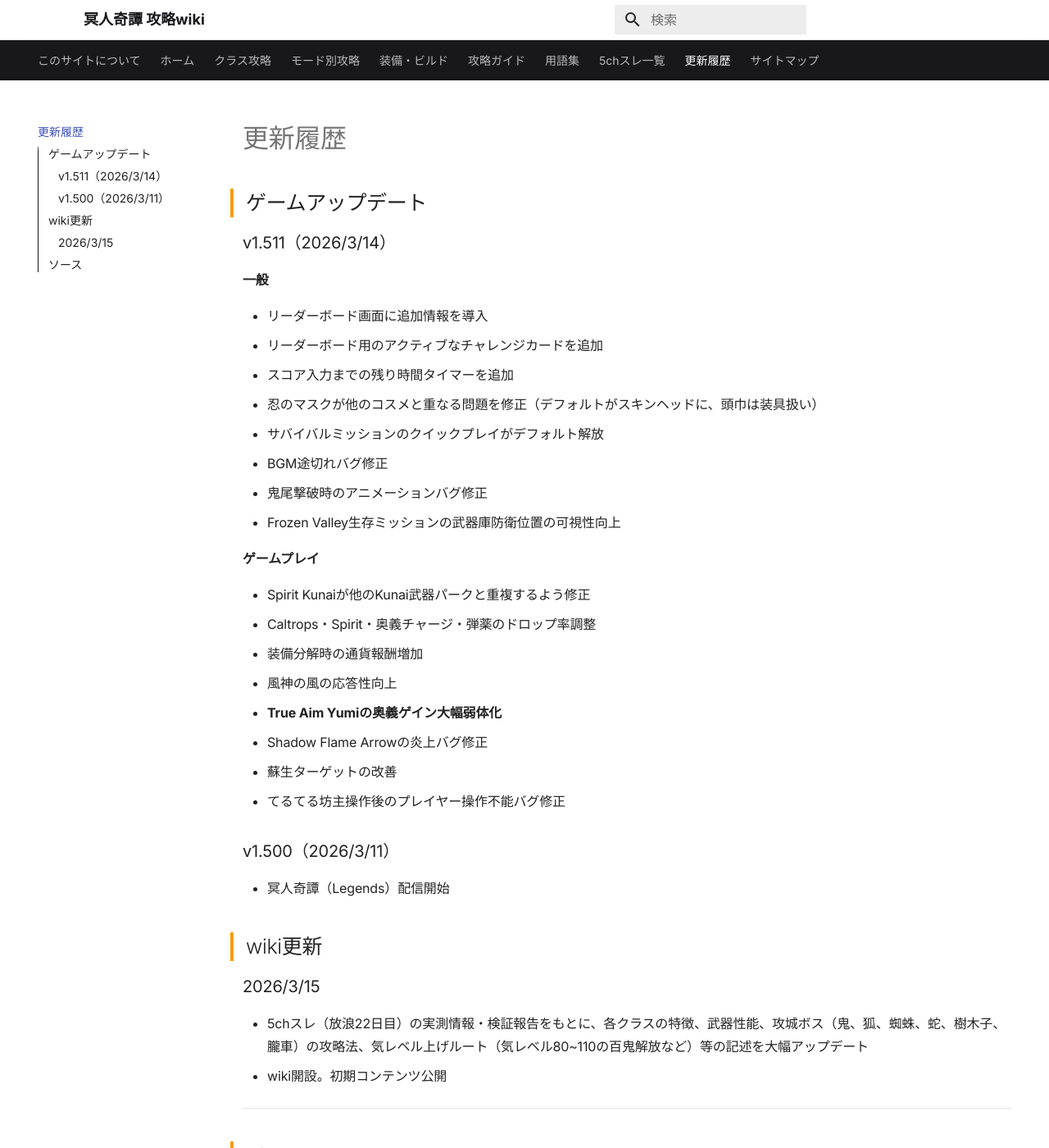
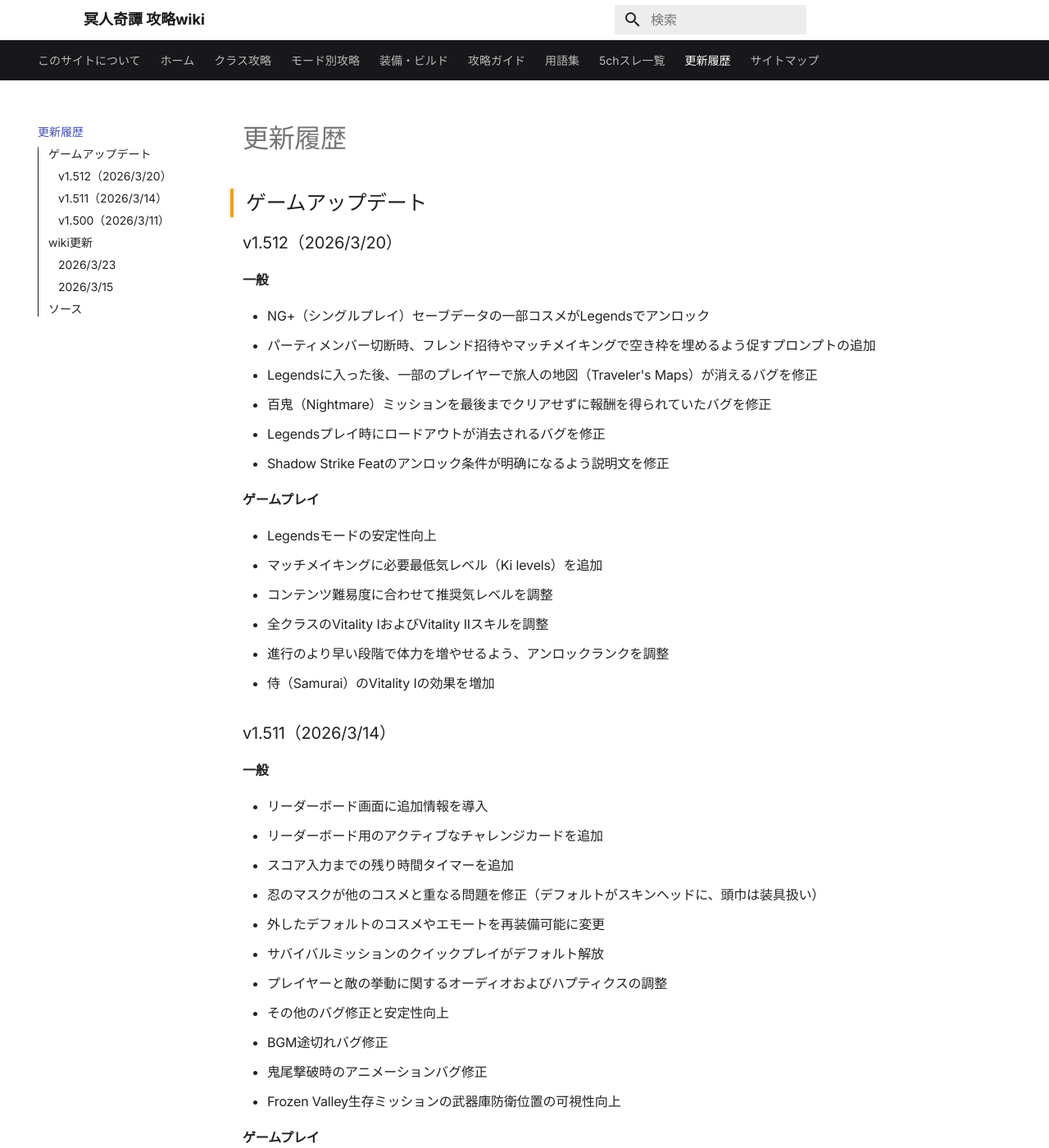
Before and after one commit to jtkjp06/yotei-legends-wiki, an MkDocs documentation site: the page built from docs/changelog.md, in a window 1280 px wide and 1400 px high. Shown: the whole window at 82% size. Built offline with MkDocs 1.6.1 and Material for MkDocs 9.7.7, drawn with Linux system fonts in a browser that asks for light colours; comment, search, counter and statistics services are not loaded; some of the changed text lies outside the part shown.

Commit message:
changelog: 3/23 wiki更新の詳細をすべて記載

```diff
--- a/docs/changelog.md
+++ b/docs/changelog.md
@@ -7,6 +7,26 @@
 
 ## ゲームアップデート
 
+### v1.512（2026/3/20）
+
+**一般**
+
+- NG+（シングルプレイ）セーブデータの一部コスメがLegendsでアンロック
+- パーティメンバー切断時、フレンド招待やマッチメイキングで空き枠を埋めるよう促すプロンプトの追加
+- Legendsに入った後、一部のプレイヤーで旅人の地図（Traveler's Maps）が消えるバグを修正
+- 百鬼（Nightmare）ミッションを最後までクリアせずに報酬を得られていたバグを修正
+- Legendsプレイ時にロードアウトが消去されるバグを修正
+- Shadow Strike Featのアンロック条件が明确になるよう説明文を修正
+
+**ゲームプレイ**
+
+- Legendsモードの安定性向上
+- マッチメイキングに必要最低気レベル（Ki levels）を追加
+- コンテンツ難易度に合わせて推奨気レベルを調整
+- 全クラスのVitality IおよびVitality IIスキルを調整
+- 進行のより早い段階で体力を増やせるよう、アンロックランクを調整
+- 侍（Samurai）のVitality Iの効果を増加
+
 ### v1.511（2026/3/14）
 
 **一般**
@@ -15,7 +35,10 @@
 - リーダーボード用のアクティブなチャレンジカードを追加
 - スコア入力までの残り時間タイマーを追加
 - 忍のマスクが他のコスメと重なる問題を修正（デフォルトがスキンヘッドに、頭巾は装具扱い）
+- 外したデフォルトのコスメやエモートを再装備可能に変更
 - サバイバルミッションのクイックプレイがデフォルト解放
+- プレイヤーと敵の挙動に関するオーディオおよびハプティクスの調整
+- その他のバグ修正と安定性向上
 - BGM途切れバグ修正
 - 鬼尾撃破時のアニメーションバグ修正
 - Frozen Valley生存ミッションの武器庫防衛位置の可視性向上
@@ -27,6 +50,7 @@
 - 装備分解時の通貨報酬増加
 - 風神の風の応答性向上
 - **True Aim Yumiの奥義ゲイン大幅弱体化**
+- Jufuの近接ターゲットを調整
 - Shadow Flame Arrowの炎上バグ修正
 - 蘇生ターゲットの改善
 - てるてる坊主操作後のプレイヤー操作不能バグ修正
@@ -36,6 +60,21 @@
 - 冥人奇譚（Legends）配信開始
 
 ## wiki更新
+
+### 2026/3/23
+
+- パッチ1.511の不足分およびパッチ1.512の情報を追記
+- 5chスレ（放浪21・22・23日目）の実測情報を反映。以下の更新を実施：
+    - 「飛び道具補給は全員共有リソース」という誤情報を修正（弓取・九死）
+    - 忍の闇烏の連続発動に関する情報を修正
+    - FAQに特攻武器・目潐し玉vs放心玉・気力回復等のQ&Aを追加
+    - 初心者ガイドに戦闘TIPSセクションを新設
+    - 九死の立ち回りに「前作との主な違い」セクションを追加
+    - 気レベル上げに「気105以降の鈑化」情報を追加
+    - パーク/品格ページに品格強化・打ち直しの詳細解説を追加
+    - 攻城ページに扇子持ち・大筒鬼等の優先処理対象を追加
+    - 全ページのソース欄に5chスレPart2・Part3のURLを追加
+    - 5chスレ一覧にPart3を追加
 
 ### 2026/3/15
 
@@ -48,4 +87,6 @@
 
 - [goylegends.com](https://goylegends.com/)
 - [5chスレ Part1](https://pug.5ch.io/test/read.cgi/famicom/1772260586/)
+- [5chスレ Part2](https://pug.5ch.io/test/read.cgi/famicom/1773502432/)
+- [5chスレ Part3](https://pug.5ch.io/test/read.cgi/famicom/1774067069/)
 - PS公式
```
